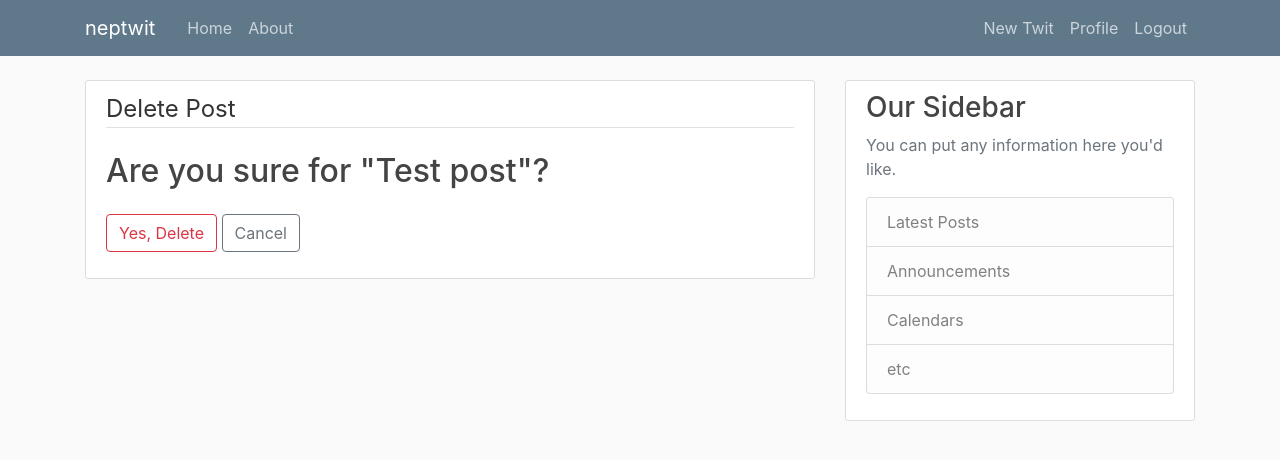
After one commit to Segamegadrive/neptwit, a Django app: page /post/4/delete/ in a window 1280 px wide. The commit adds this page. Shown: the top 460 px of the page. Run offline with Django 3.2, Linux system fonts and the light colour scheme; a user stored in the database is signed in; data comes from the database, SQL or seed files in the repository; both versions use the stored data as it was after the commit; some libraries are stand-ins or nearby versions.

Commit message:
DeleteView class added, validation added for update and delete as per user, templates updates and new templates also added

```diff
--- a/neptwit_proj/neptwit_blog/templates/neptwit_blog/base.html
+++ b/neptwit_proj/neptwit_blog/templates/neptwit_blog/base.html
@@ -33,6 +33,7 @@
             <!-- Navbar Right Side -->
             <div class="navbar-nav">
                 {% if user.is_authenticated %}
+                    <a class="nav-item nav-link" href="{% url 'post-create' %}">New Twit</a>
                     <a class="nav-item nav-link" href="{% url 'profile' %}">Profile</a>
                     <a class="nav-item nav-link" href="{% url 'logout' %}">Logout</a>
                 {% else %}
--- /dev/null
+++ b/neptwit_proj/neptwit_blog/templates/neptwit_blog/post_confirm_delete.html
@@ -0,0 +1,17 @@
+{% extends "neptwit_blog/base.html" %}
+
+{% block content %}
+    <div class="content-section">
+        <form method="POST" enctype="multipart/form-data">
+            {% csrf_token %}
+            <fieldset class="form-group">
+                <legend class="border-bottom mb-4">Delete Post</legend>
+                <h2>Are you sure for "{{ object.title }}"?</h2>
+            </fieldset>
+            <div class="form-group">
+                <button class="btn btn-outline-danger" type="submit">Yes, Delete</button>
+                <a class="btn btn-outline-secondary" href="{% url 'post-detail' object.id %}">Cancel</a>
+            </div>
+        </form>
+    </div>
+{% endblock content %}
--- a/neptwit_proj/neptwit_blog/templates/neptwit_blog/post_detail.html
+++ b/neptwit_proj/neptwit_blog/templates/neptwit_blog/post_detail.html
@@ -7,6 +7,12 @@
             <div class="article-metadata">
                 <a class="mr-2" href="#">{{ object.author }}</a>
                 <small class="text-muted">{{ object.date_posted|date:"F d, Y" }}</small>
+                {% if object.author == user %}
+                    <div>
+                        <a class="btn btn-secondary btn-sm mt-1 mb-1" href="{% url 'post-update' object.id %}">Update</a>
+                        <a class="btn btn-danger btn-sm mt-1 mb-1" href="{% url 'post-delete' object.id %}">Delete</a>
+                    </div>
+                {% endif %}
             </div>
             <h2 class="article-title">{{ object.title }}</h2>
             <p class="article-content">{{ object.content }}</p>
--- a/neptwit_proj/neptwit_blog/urls.py
+++ b/neptwit_proj/neptwit_blog/urls.py
@@ -1,5 +1,5 @@
 from django.urls import path
-from .views import PostListView, PostDetailView, PostCreateView, PostUpdateView
+from .views import PostListView, PostDetailView, PostCreateView, PostUpdateView, PostDeleteView
 from . import views
 
 
@@ -9,5 +9,6 @@ urlpatterns = [
     path('post/<int:pk>/', PostDetailView.as_view(), name='post-detail'),
     path('post/new/', PostCreateView.as_view(), name='post-create'),
     path('post/<int:pk>/update/', PostUpdateView.as_view(), name='post-update'),
+    path('post/<int:pk>/delete/', PostDeleteView.as_view(), name='post-delete'),
     path('about/', views.about, name='neptwitblog-about'),
 ]
--- a/neptwit_proj/neptwit_blog/views.py
+++ b/neptwit_proj/neptwit_blog/views.py
@@ -1,10 +1,11 @@
 from django.shortcuts import render
-from django.contrib.auth.mixins import LoginRequiredMixin
+from django.contrib.auth.mixins import LoginRequiredMixin, UserPassesTestMixin
 from django.views.generic import (
     ListView,
     DetailView,
     CreateView,
-    UpdateView
+    UpdateView,
+    DeleteView
 )
 from django.http import HttpResponse
 from .models import Post
@@ -41,7 +42,7 @@ class PostCreateView(LoginRequiredMixin, CreateView):
         return super().form_valid(form)
 
 
-class PostUpdateView(LoginRequiredMixin, UpdateView):
+class PostUpdateView(LoginRequiredMixin, UserPassesTestMixin, UpdateView):
     model = Post
     fields = ['title', 'content']
 
@@ -51,6 +52,25 @@ class PostUpdateView(LoginRequiredMixin, UpdateView):
         form.instance.author = self.request.user
         return super().form_valid(form)
 
+    # Making sure update is allowed only for logged in user
+    def test_func(self):
+        post = self.get_object()
+        if self.request.user == post.author:
+            return True
+        return False
+
+
+class PostDeleteView(LoginRequiredMixin, UserPassesTestMixin, DeleteView):
+    model = Post
+    # success_url to redirect to homepage
+    success_url = '/'
+
+    def test_func(self):
+        post = self.get_object()
+        if self.request.user == post.author:
+            return True
+        return False
+
 
 def about(request):
     return render(request, 'neptwit_blog/about.html', {'title': 'About'})
```
Also changed, not shown: neptwit_proj/db.sqlite3.
